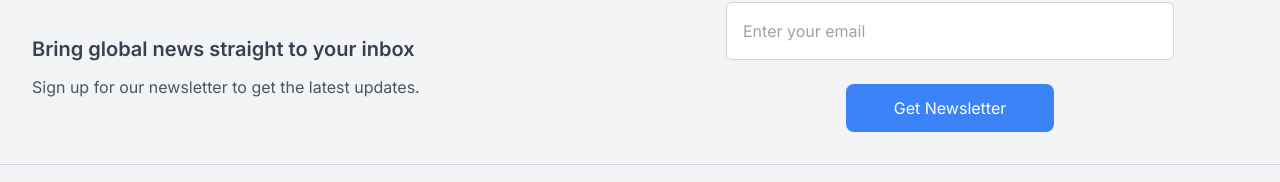
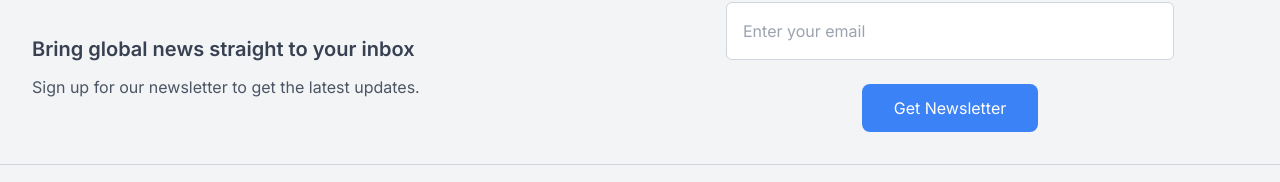
Before and after one commit to Blisterbug/Buzzed-News-Blog, a React (Vite) app: page / in a window 1280 px wide. Shown: the part 4561-4743 px from the top of the page. Built offline with nearby package versions, Linux system fonts and the light colour scheme.

Commit message:
fix: Footer Button Fixed

```diff
--- a/src/components/Footer.jsx
+++ b/src/components/Footer.jsx
@@ -22,7 +22,7 @@ const Footer = () => {
           />
           <button
             aria-label="Subscribe to the newsletter"
-            className="mt-6 bg-blue-500 text-white px-12 py-3 rounded-lg hover:bg-blue-600 transition-all duration-200"
+            className="mt-6 bg-blue-500 text-white px-8 py-3 rounded-lg hover:bg-blue-600 transition-all duration-200"
           >
             Get Newsletter
           </button>
```
